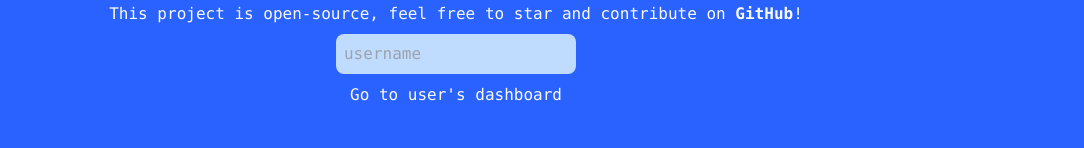
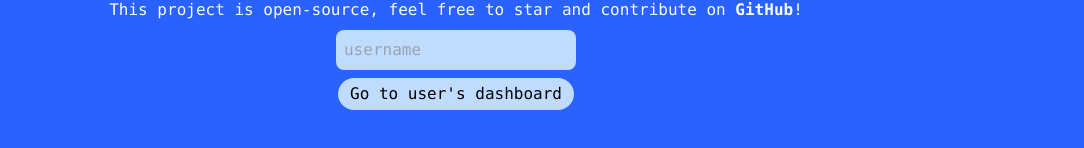
Before and after one commit to Uvacoder/uva-stats-4-hashnode-4303, a Next.js app: page / in a window 1280 px wide. Shown: the part 382-530 px from the top of the page, without its empty margins (184-1268 px from the left). Built offline with nearby package versions, Linux system fonts and the light colour scheme.

Commit message:
enhancement: made the button more specifying

```diff
--- a/pages/index.tsx
+++ b/pages/index.tsx
@@ -59,9 +59,9 @@ export default function Home() {
           placeholder="username"
         />
         <Link href={`/${user}`} passHref>
-          <a className="font-mono text-center text-gray-50 hover:underline">
+          <button className="font-mono text-center px-3 p-1 bg-blue-200 rounded-full hover:bg-blue-100">
             Go to user&apos;s dashboard
-          </a>
+          </button>
         </Link>
       </form>
     </div>
```
